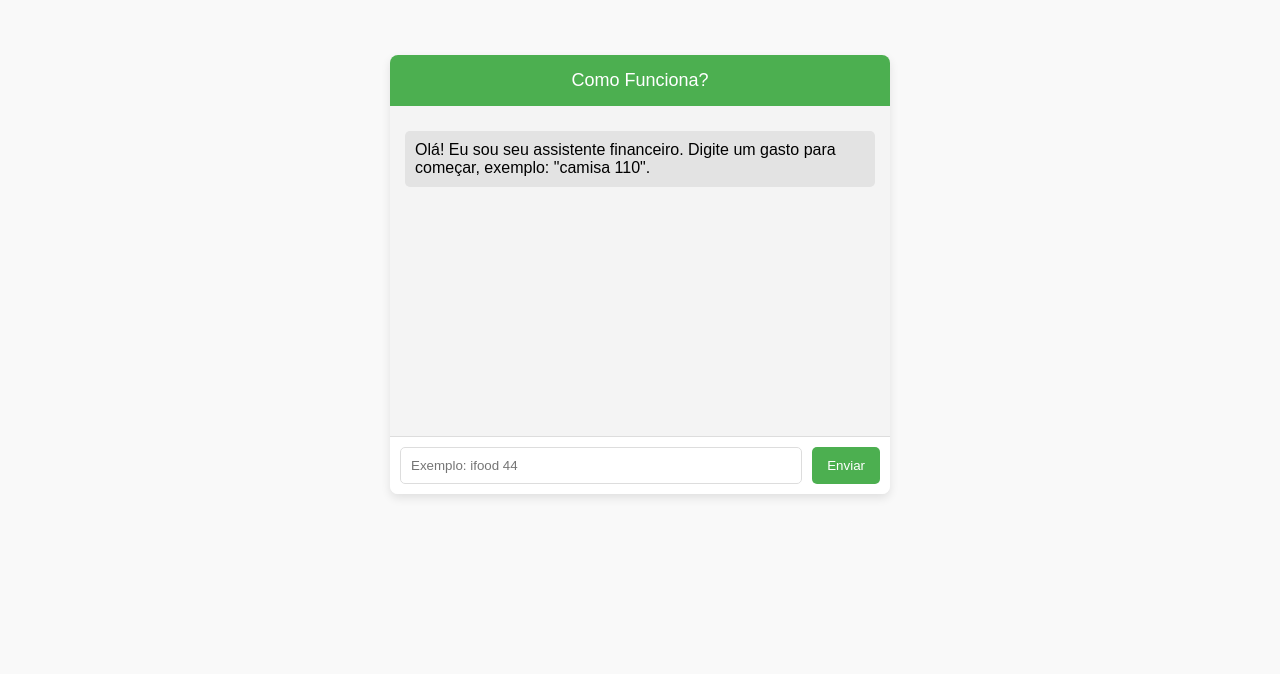
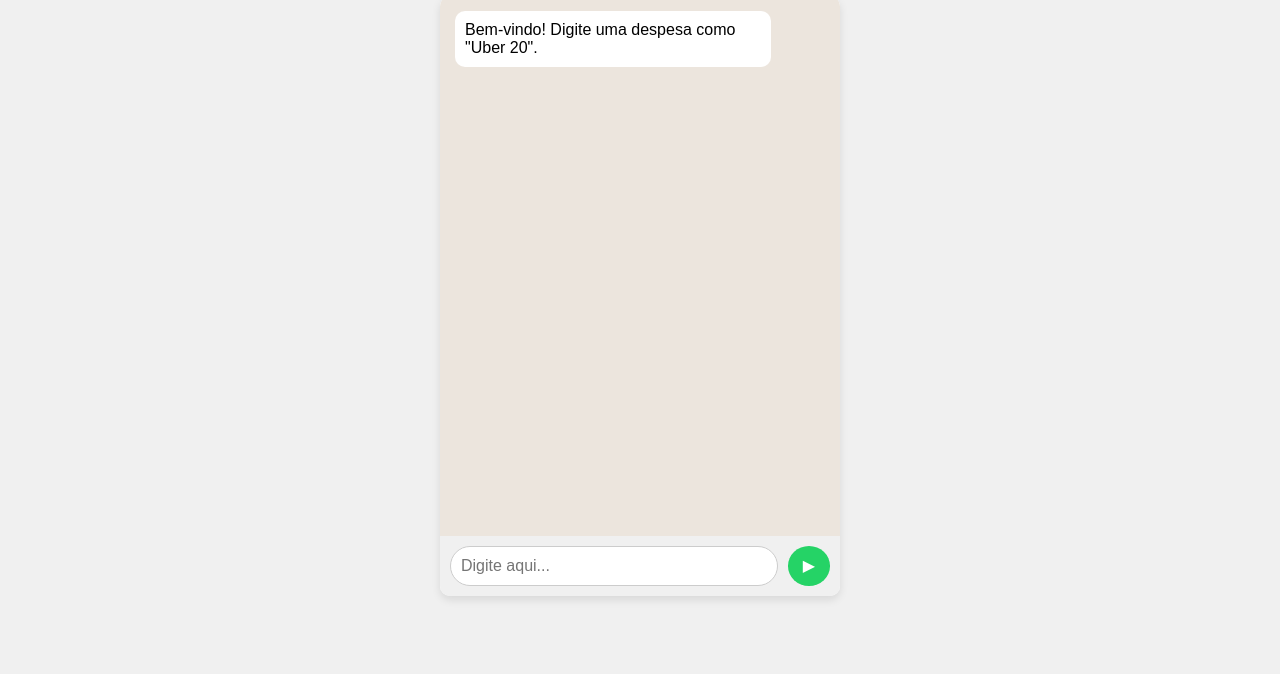
Before and after one commit to digdin77/meu-site, a plain HTML site: page index.html in a window 1280 px wide. Shown: the part 126-800 px from the top of the page. Drawn offline with Linux system fonts and the light colour scheme.

Commit message:
Update index.html

```diff
--- a/index.html
+++ b/index.html
@@ -7,7 +7,7 @@
   <style>
     body {
       font-family: Arial, sans-serif;
-      background-color: #f9f9f9;
+      background-color: #F0F0F0;
       margin: 0;
       padding: 0;
       display: flex;
@@ -17,119 +17,165 @@
       height: 100vh;
     }
 
-    .container {
-      max-width: 500px;
+    .header {
       width: 100%;
-      background: white;
-      border-radius: 8px;
-      box-shadow: 0 4px 10px rgba(0, 0, 0, 0.1);
+      background-color: #128C7E;
+      color: white;
+      padding: 10px;
+      text-align: center;
+      font-size: 20px;
+      font-weight: bold;
+    }
+
+    .chat-container {
+      background-color: white;
+      width: 100%;
+      max-width: 400px;
+      height: 600px;
+      border-radius: 10px;
+      box-shadow: 0 4px 8px rgba(0, 0, 0, 0.1);
+      display: flex;
+      flex-direction: column;
       overflow: hidden;
     }
 
-    .header {
-      background-color: #4CAF50;
-      color: white;
+    .chat-window {
+      flex: 1;
       padding: 15px;
-      text-align: center;
-      font-size: 18px;
+      overflow-y: auto;
+      display: flex;
+      flex-direction: column;
+      gap: 10px;
+      background-color: #ECE5DD;
     }
 
-    .chat-window {
-      padding: 15px;
-      height: 300px;
-      overflow-y: auto;
-      background: #f4f4f4;
-      border-bottom: 1px solid #ddd;
+    .chat-bubble {
+      padding: 10px;
+      border-radius: 10px;
+      max-width: 80%;
+      word-wrap: break-word;
     }
 
-    .chat-window p {
-      margin: 10px 0;
-      padding: 10px;
-      border-radius: 5px;
+    .sent {
+      align-self: flex-end;
+      background-color: #DCF8C6;
     }
 
-    .bot-message {
-      background: #e3e3e3;
-      text-align: left;
+    .received {
+      align-self: flex-start;
+      background-color: white;
     }
 
-    .user-message {
-      background: #4CAF50;
-      color: white;
-      text-align: right;
+    .input-container {
+      display: flex;
+      padding: 10px;
+      background-color: #F0F0F0;
     }
 
-    .input-area {
-      display: flex;
+    .input-container input {
+      flex: 1;
       padding: 10px;
-      background: #fff;
+      border: 1px solid #CCC;
+      border-radius: 20px;
+      font-size: 16px;
+      outline: none;
     }
 
-    .input-area input {
-      flex: 1;
-      padding: 10px;
-      border: 1px solid #ddd;
-      border-radius: 5px;
-    }
-
-    .input-area button {
+    .input-container button {
       margin-left: 10px;
       padding: 10px 15px;
-      background: #4CAF50;
+      background-color: #25D366;
       color: white;
       border: none;
-      border-radius: 5px;
+      border-radius: 50%;
+      font-size: 16px;
       cursor: pointer;
     }
 
-    .input-area button:hover {
-      background: #45a049;
+    .input-container button:hover {
+      background-color: #20c15a;
+    }
+
+    @keyframes typing {
+      0% { width: 0; }
+      100% { width: 100%; }
+    }
+
+    .typing-indicator {
+      width: 50px;
+      height: 15px;
+      background-color: #ECE5DD;
+      display: flex;
+      justify-content: space-around;
+      align-items: center;
+    }
+
+    .typing-indicator span {
+      width: 10px;
+      height: 10px;
+      background-color: #999;
+      border-radius: 50%;
+      animation: bounce 1s infinite;
+    }
+
+    .typing-indicator span:nth-child(2) {
+      animation-delay: 0.2s;
+    }
+
+    .typing-indicator span:nth-child(3) {
+      animation-delay: 0.4s;
+    }
+
+    @keyframes bounce {
+      0%, 100% {
+        transform: translateY(0);
+      }
+      50% {
+        transform: translateY(-5px);
+      }
     }
   </style>
 </head>
 <body>
-  <div class="container">
-    <div class="header">Como Funciona?</div>
+  <div class="header">Simulação de Bot Financeiro</div>
+  <div class="chat-container">
     <div class="chat-window" id="chat-window">
-      <p class="bot-message">Olá! Eu sou seu assistente financeiro. Digite um gasto para começar, exemplo: "camisa 110".</p>
+      <div class="chat-bubble received">Bem-vindo! Digite uma despesa como "Uber 20".</div>
     </div>
-    <div class="input-area">
-      <input type="text" id="user-input" placeholder="Exemplo: ifood 44">
-      <button onclick="sendMessage()">Enviar</button>
+    <div class="input-container">
+      <input type="text" id="chat-input" placeholder="Digite aqui...">
+      <button onclick="sendMessage()">▶</button>
     </div>
   </div>
 
   <script>
-    const chatWindow = document.getElementById('chat-window');
-    const userInput = document.getElementById('user-input');
+    function sendMessage() {
+      const chatWindow = document.getElementById('chat-window');
+      const input = document.getElementById('chat-input');
+      const message = input.value;
 
-    function sendMessage() {
-      const message = userInput.value.trim();
+      if (message.trim() !== '') {
+        // Add user message
+        const userBubble = document.createElement('div');
+        userBubble.classList.add('chat-bubble', 'sent');
+        userBubble.textContent = message;
+        chatWindow.appendChild(userBubble);
 
-      if (message) {
-        // Exibir mensagem do usuário
-        const userMessage = document.createElement('p');
-        userMessage.className = 'user-message';
-        userMessage.innerText = message;
-        chatWindow.appendChild(userMessage);
+        input.value = '';
+        chatWindow.scrollTop = chatWindow.scrollHeight;
 
-        // Responder automaticamente
-        const botMessage = document.createElement('p');
-        botMessage.className = 'bot-message';
-
-        if (message.toLowerCase().includes('camisa') || message.toLowerCase().includes('ifood')) {
-          botMessage.innerText = `Gasto adicionado: ${message}. ✅`;
-        } else {
-          botMessage.innerText = 'Desculpe, não entendi. Por favor, insira um gasto válido, como "camisa 110".';
-        }
-
-        chatWindow.appendChild(botMessage);
-
-        // Limpar campo de entrada
-        userInput.value = '';
-
-        // Rolar para a última mensagem
-        chatWindow.scrollTop = chatWindow.scrollHeight;
+        // Simulate bot response
+        setTimeout(() => {
+          const botBubble = document.createElement('div');
+          botBubble.classList.add('chat-bubble', 'received');
+          if (message.toLowerCase().includes('uber')) {
+            botBubble.textContent = `Gasto registrado: ${message}`;
+          } else {
+            botBubble.textContent = `Desculpe, não entendi. Pode tentar novamente?`;
+          }
+          chatWindow.appendChild(botBubble);
+          chatWindow.scrollTop = chatWindow.scrollHeight;
+        }, 1000);
       }
     }
   </script>
```
